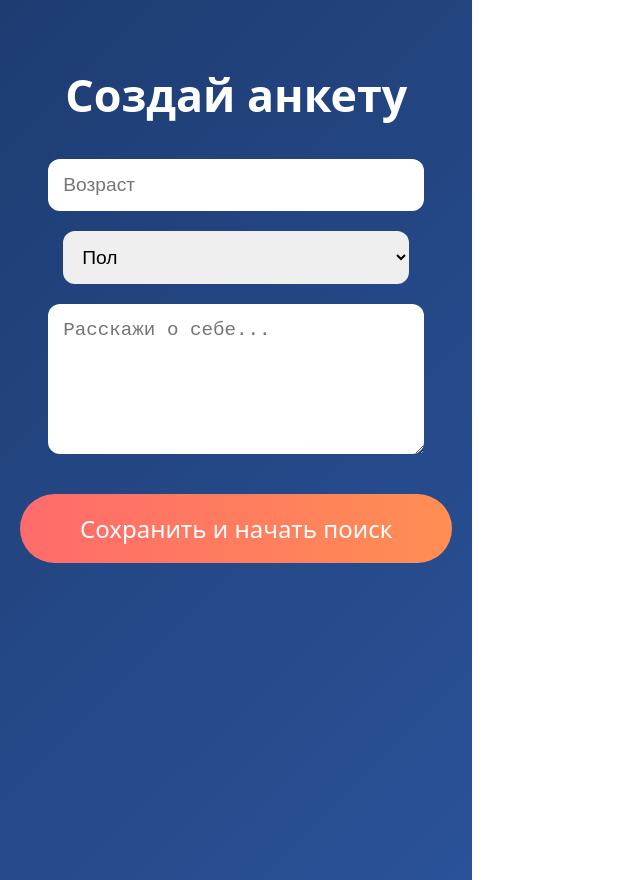
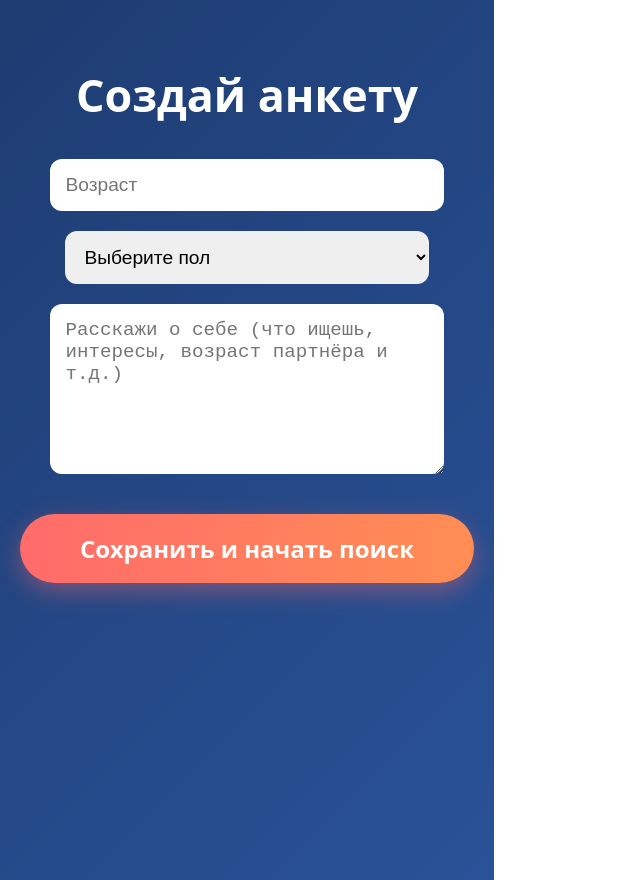
Before and after one commit to pavelayrapetov/supdating, a React (Vite) app: page / in a window 1280 px wide. Shown: the whole page, without its empty margins (0-640 px from the left). Built offline with nearby package versions, Linux system fonts and the light colour scheme.

Commit message:
Реальная форма анкеты + сразу анкета или поиск

```diff
--- a/src/App.tsx
+++ b/src/App.tsx
@@ -8,12 +8,11 @@ interface User {
   language_code?: string;
   is_premium?: boolean;
   photo_url?: string;
-  // другие поля Telegram, если нужны
 }
 
 interface Profile {
   age: number;
-  gender: string;
+  gender: 'male' | 'female' | 'other';
   about: string;
   createdAt: string;
 }
@@ -23,40 +22,62 @@ function App() {
   const [profile, setProfile] = useState<Profile | null>(null);
   const [screen, setScreen] = useState<'loading' | 'profile' | 'search'>('loading');
 
+  // Форма анкеты (локальное состояние)
+  const [age, setAge] = useState('');
+  const [gender, setGender] = useState<'male' | 'female' | 'other' | ''>('');
+  const [about, setAbout] = useState('');
+
   useEffect(() => {
     if (window.Telegram?.WebApp) {
       const tg = window.Telegram.WebApp;
       tg.ready();
       tg.expand();
 
-      // Получаем пользователя из Telegram
+      // Получаем данные пользователя
       const initUser = tg.initDataUnsafe?.user as User | undefined;
       if (initUser) {
         setUser(initUser);
       }
 
       // Проверяем сохранённую анкету
-      const savedProfile = localStorage.getItem('sup_dating_profile');
-      if (savedProfile) {
-        const parsed = JSON.parse(savedProfile) as Profile;
+      const saved = localStorage.getItem('sup_dating_profile');
+      if (saved) {
+        try {
+          const parsed = JSON.parse(saved) as Profile;
           setProfile(parsed);
           setScreen('search');
-      } else {
+        } catch (e) {
+          console.error('Ошибка парсинга анкеты:', e);
           setScreen('profile');
         }
       } else {
         setScreen('profile');
       }
+    } else {
+      // Не в Telegram — показываем анкету
+      setScreen('profile');
+    }
   }, []);
 
-  // Сохранение анкеты (заглушка — потом подключишь реальную форму)
-  const saveProfile = () => {
+  const handleSaveProfile = () => {
+    if (!age || !gender) {
+      alert('Заполните возраст и пол!');
+      return;
+    }
+
+    const ageNum = parseInt(age, 10);
+    if (isNaN(ageNum) || ageNum < 18) {
+      alert('Возраст должен быть числом от 18 лет!');
+      return;
+    }
+
     const newProfile: Profile = {
-      age: 25,
-      gender: 'male',
-      about: 'Люблю путешествия и кофе ☕',
+      age: ageNum,
+      gender,
+      about: about.trim(),
       createdAt: new Date().toISOString(),
     };
+
     localStorage.setItem('sup_dating_profile', JSON.stringify(newProfile));
     setProfile(newProfile);
     setScreen('search');
@@ -65,7 +86,8 @@ function App() {
 
   if (screen === 'loading') {
     return (
-      <div style={{
+      <div
+        style={{
           height: '100vh',
           background: '#0f0f1a',
           color: 'white',
@@ -73,16 +95,17 @@ function App() {
           alignItems: 'center',
           justifyContent: 'center',
           fontSize: '1.5rem',
-      }}>
+        }}
+      >
         Загрузка...
       </div>
     );
   }
 
-  // Экран анкеты (первый раз)
   if (screen === 'profile') {
     return (
-      <div style={{
+      <div
+        style={{
           minHeight: '100vh',
           padding: '40px 20px',
           background: 'linear-gradient(135deg, #1e3c72 0%, #2a5298 100%)',
@@ -90,42 +113,134 @@ function App() {
           display: 'flex',
           flexDirection: 'column',
           alignItems: 'center',
-      }}>
+        }}
+      >
         <h1 style={{ fontSize: '2.8rem', marginBottom: '30px' }}>Создай анкету</h1>
 
         <input
           type="number"
           placeholder="Возраст"
-          style={{ padding: '15px', margin: '10px', width: '80%', borderRadius: '12px', border: 'none', fontSize: '1.2rem' }}
+          value={age}
+          onChange={(e) => setAge(e.target.value)}
+          style={{
+            padding: '15px',
+            margin: '10px',
+            width: '80%',
+            maxWidth: '400px',
+            borderRadius: '12px',
+            border: 'none',
+            fontSize: '1.2rem',
+          }}
         />
+
         <select
-          style={{ padding: '15px', margin: '10px', width: '80%', borderRadius: '12px', border: 'none', fontSize: '1.2rem' }}
+          value={gender}
+          onChange={(e) => setGender(e.target.value as 'male' | 'female' | 'other' | '')}
+          style={{
+            padding: '15px',
+            margin: '10px',
+            width: '80%',
+            maxWidth: '400px',
+            borderRadius: '12px',
+            border: 'none',
+            fontSize: '1.2rem',
+          }}
         >
-          <option value="">Пол</option>
+          <option value="">Выберите пол</option>
           <option value="male">Мужчина</option>
           <option value="female">Женщина</option>
           <option value="other">Другое</option>
         </select>
+
         <textarea
-          placeholder="Расскажи о себе..."
-          style={{ padding: '15px', margin: '10px', width: '80%', height: '120px', borderRadius: '12px', border: 'none', fontSize: '1.2rem' }}
+          placeholder="Расскажи о себе (что ищешь, интересы, возраст партнёра и т.д.)"
+          value={about}
+          onChange={(e) => setAbout(e.target.value)}
+          style={{
+            padding: '15px',
+            margin: '10px',
+            width: '80%',
+            maxWidth: '400px',
+            height: '140px',
+            borderRadius: '12px',
+            border: 'none',
+            fontSize: '1.2rem',
+            resize: 'vertical',
+          }}
         />
 
         <button
-          onClick={saveProfile}
+          onClick={handleSaveProfile}
           style={{
             marginTop: '30px',
             padding: '18px 60px',
             fontSize: '1.5rem',
+            fontWeight: 'bold',
             background: 'linear-gradient(90deg, #ff6b6b, #ff8e53)',
             color: 'white',
             border: 'none',
             borderRadius: '50px',
             cursor: 'pointer',
+            boxShadow: '0 8px 25px rgba(255,107,107,0.4)',
           }}
         >
           Сохранить и начать поиск
         </button>
+
+        {user && (
+          <p style={{ marginTop: '25px', fontSize: '1.3rem' }}>
+            Привет, {user.first_name}!
+          </p>
+        )}
+      </div>
+    );
+  }
+
+  // Экран поиска (для тех, у кого анкета уже есть)
+  if (screen === 'search') {
+    return (
+      <div
+        style={{
+          minHeight: '100vh',
+          padding: '40px 20px',
+          background: 'linear-gradient(135deg, #1e3c72 0%, #2a5298 100%)',
+          color: 'white',
+          display: 'flex',
+          flexDirection: 'column',
+          alignItems: 'center',
+          textAlign: 'center',
+        }}
+      >
+        <h1 style={{ fontSize: '3.2rem', marginBottom: '30px' }}>Поиск пары</h1>
+
+        <p style={{ fontSize: '1.6rem', marginBottom: '40px', opacity: 0.9 }}>
+          Ищем для тебя идеальную пару...
+        </p>
+
+        <div style={{ fontSize: '3rem', margin: '40px 0' }}>🔥</div>
+        <p style={{ fontSize: '2rem', marginBottom: '60px' }}>Найдено 3 человека рядом</p>
+
+        <button
+          onClick={() => alert('Скоро здесь будут реальные анкеты с фото и описанием 💘')}
+          style={{
+            padding: '18px 60px',
+            fontSize: '1.5rem',
+            background: '#ff6b6b',
+            color: 'white',
+            border: 'none',
+            borderRadius: '50px',
+            cursor: 'pointer',
+            boxShadow: '0 8px 25px rgba(255,107,107,0.4)',
+          }}
+        >
+          Показать анкеты
+        </button>
+
+        {profile && (
+          <p style={{ marginTop: '40px', fontSize: '1.2rem', opacity: 0.8 }}>
+            Твоя анкета сохранена: {profile.gender === 'male' ? 'Мужчина' : 'Женщина'}, {profile.age} лет
+          </p>
+        )}
 
         {user && (
           <p style={{ marginTop: '20px', fontSize: '1.2rem' }}>
@@ -136,50 +251,6 @@ function App() {
     );
   }
 
-  // Экран поиска пары
-  if (screen === 'search') {
-    return (
-      <div style={{
-        minHeight: '100vh',
-        padding: '40px 20px',
-        background: 'linear-gradient(135deg, #1e3c72 0%, #2a5298 100%)',
-        color: 'white',
-        display: 'flex',
-        flexDirection: 'column',
-        alignItems: 'center',
-        textAlign: 'center',
-      }}>
-        <h1 style={{ fontSize: '3rem', marginBottom: '30px' }}>Поиск пары</h1>
-        <p style={{ fontSize: '1.6rem', marginBottom: '40px' }}>
-          Ищем для тебя идеальную пару...
-        </p>
-        <div style={{ fontSize: '2.5rem', margin: '40px 0' }}>
-          🔥 3 человека рядом
-        </div>
-        <button
-          onClick={() => alert('Скоро здесь будут реальные анкеты! 💘')}
-          style={{
-            padding: '18px 50px',
-            fontSize: '1.5rem',
-            background: '#ff6b6b',
-            color: 'white',
-            border: 'none',
-            borderRadius: '50px',
-            cursor: 'pointer',
-          }}
-        >
-          Показать анкеты
-        </button>
-
-        {profile && (
-          <p style={{ marginTop: '40px', fontSize: '1.2rem', opacity: 0.8 }}>
-            Твоя анкета: {profile.gender === 'male' ? 'Мужчина' : 'Женщина'}, {profile.age} лет
-          </p>
-        )}
-      </div>
-    );
-  }
-
   return null;
 }
 
```
Lines whose indentation alone changed are shown as unchanged.
